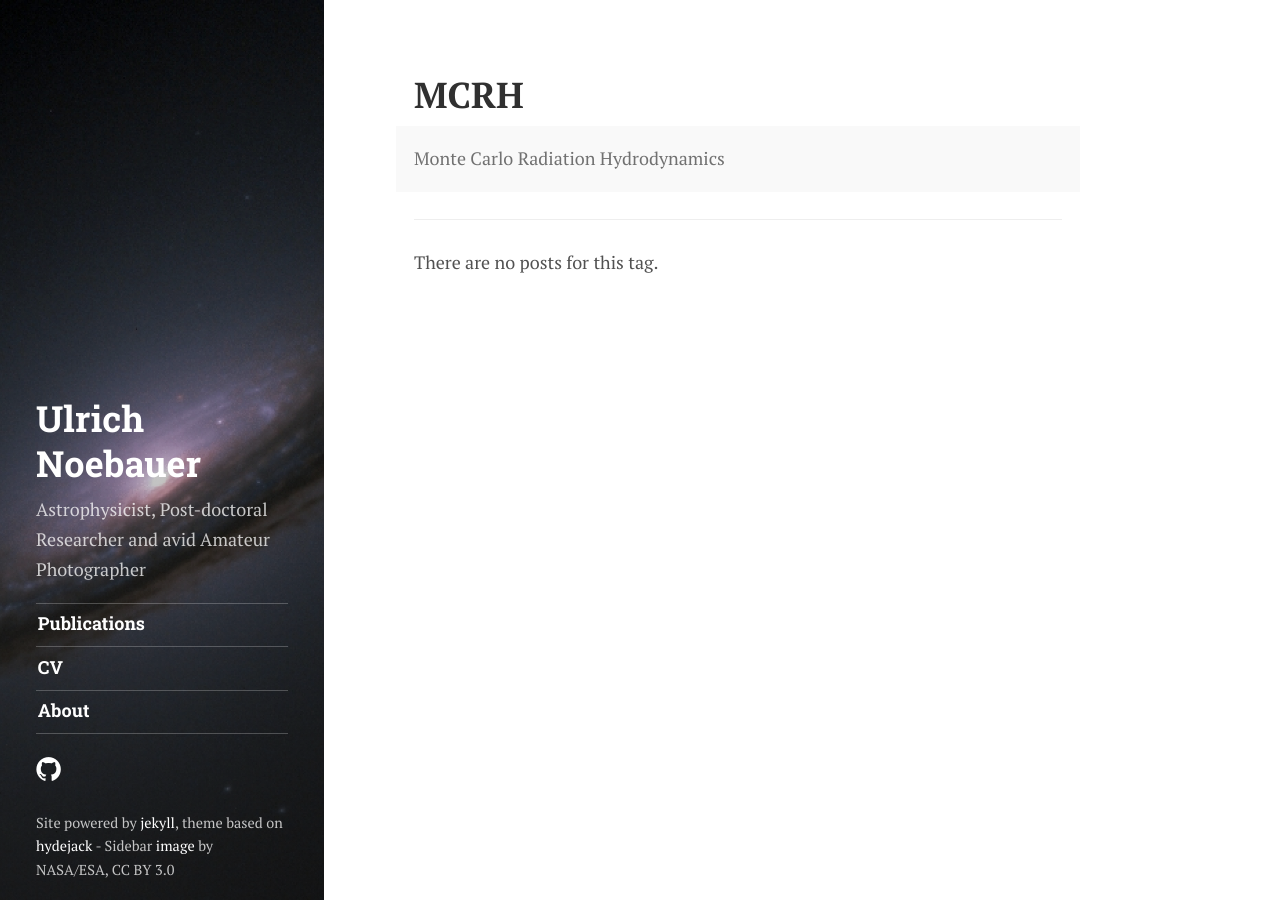
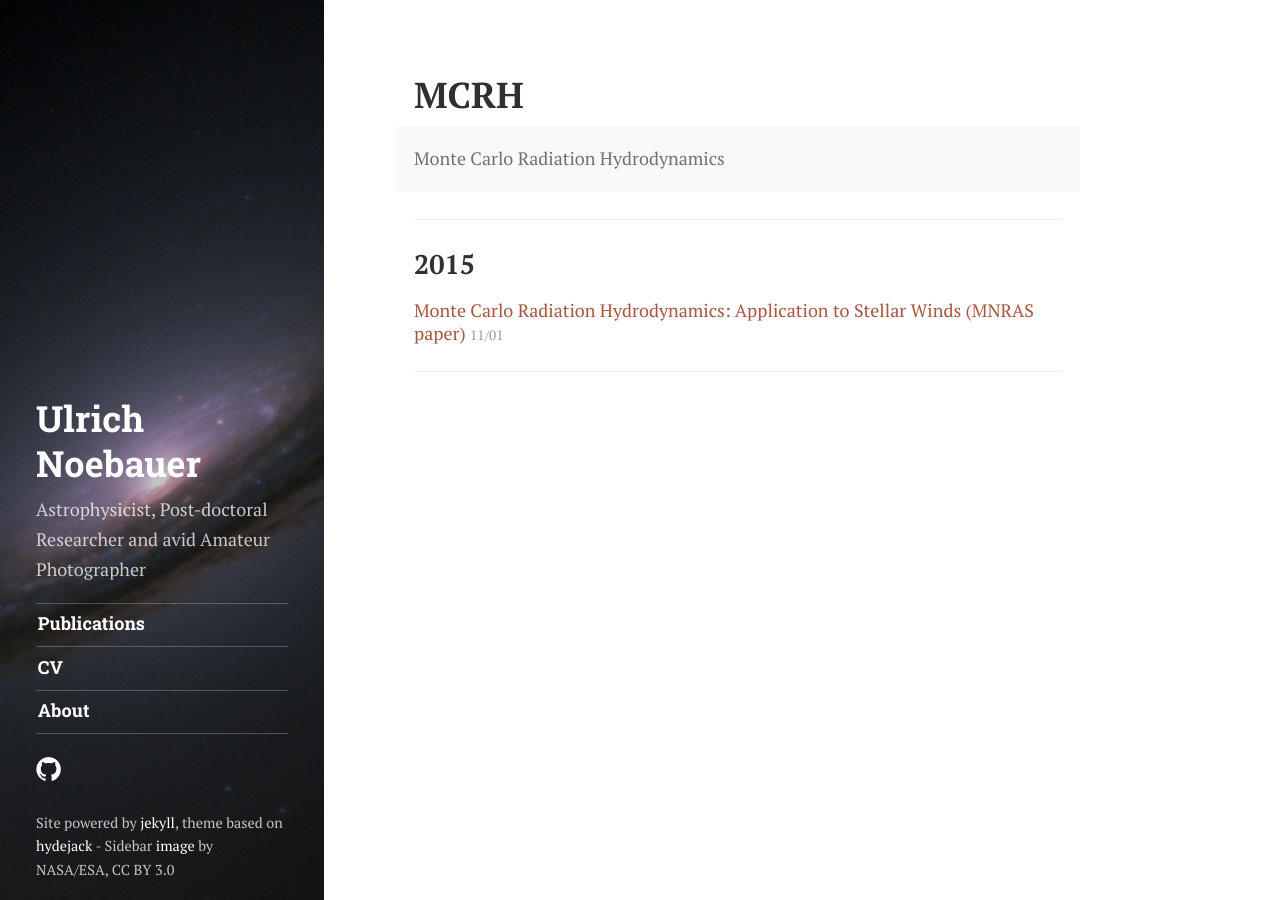
Before and after one commit to unoebauer/unoebauer.github.io, a Jekyll site: the page built from tag/mcrh.md, in a window 1280 px wide. Built offline with Jekyll 4.4.1, drawn with Linux system fonts in a browser that asks for light colours; some web fonts are replaced.

Commit message:
Activate Noebauer & Sim 2015 post

```diff
--- a/_drafts/2015-11-01-noebauer2015.markdown
+++ b/_posts/2015-11-01-noebauer2015.markdown
@@ -3,6 +3,7 @@ layout: post
 title:  "Monte Carlo Radiation Hydrodynamics: Application to Stellar Winds (MNRAS paper)"
 date:   2015-11-01 08:32:00 +0100
 categories: jekyll update
+tag: [publications, mcrh, winds]
 ---
 
 
```
Also changed, not shown: other parts of _posts/2015-11-01-noebauer2015.markdown (+2 -1 lines).
